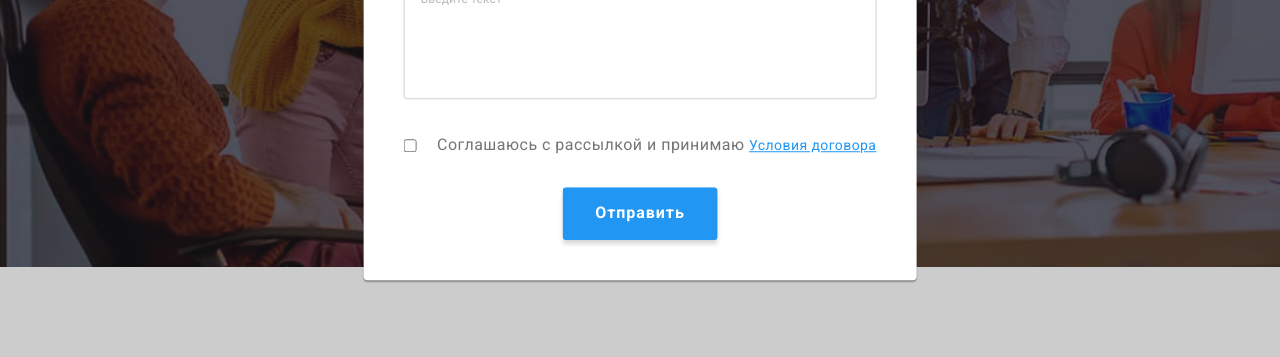
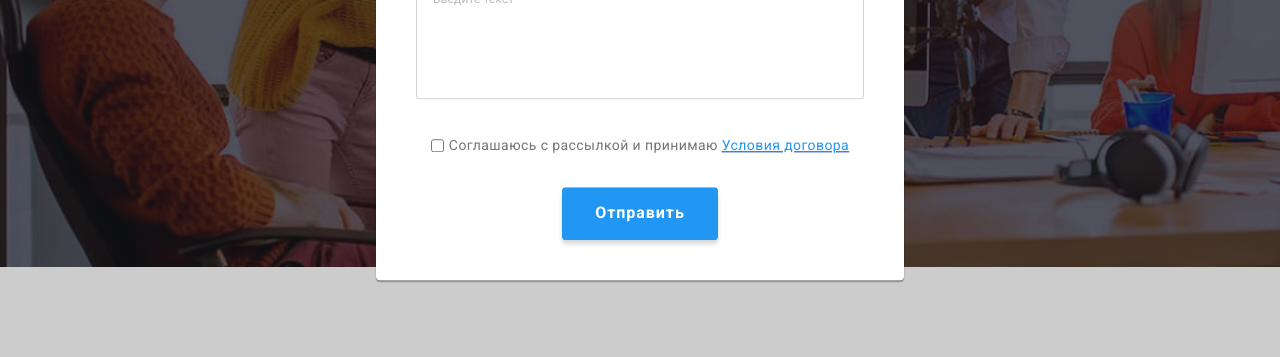
Before and after one commit to VenjaVenja/goit-markup-hw-06, a plain HTML site: page index.html in a window 1280 px wide. Both pictures are taken after a click on the button "Заказать услугу". Shown: the part 428-785 px from the top of the page. Drawn offline with nearby package versions, Linux system fonts and the light colour scheme.

Commit message:
вносит правки

```diff
--- a/css/style.css
+++ b/css/style.css
@@ -407,7 +407,41 @@ img {
   color: rgba(117, 117, 117, 0.5);
 }
 
-.checkbox-field {
+/* .icon-check {
+  margin-right: 5px;
+  display: flex;
+  align-items: center;
+  justify-content: center;
+} */
+
+/* .icon-check {
+  width: 16px;
+  height: 15px;
+  border: 2px solid #000;
+  border-radius: 2px;
+  margin-right: 5px;
+  display: flex;
+  align-items: center;
+  justify-content: center;
+} */
+
+/* .icon-check {
+  width: 15px;
+  height: 15px;
+  border: 2px solid #000000;
+  border-radius: 2px;
+  margin-right: 5px;
+  display: flex;
+  align-items: center;
+  justify-content: center;
+}
+
+.checkbox:checked + .check-label > .icon-check {
+  background: var(--accent-color);
+  border: transparent;
+} */
+
+.check-field {
   width: 100%;
   display: flex;
   align-items: center;
@@ -415,18 +449,23 @@ img {
   margin-bottom: 30px;
 }
 
-/* .icon-check {
-  margin-right: 5px;
+.checkbox {
+  display: block;
+  align-items: center;
+}
+
+.check-label {
   display: flex;
   align-items: center;
-  justify-content: center;
-} */
-
-.checklabel .offerta {
   font-size: 14px;
   line-height: 1.71;
   letter-spacing: 0.03em;
-  text-decoration-line: underline;
+  color: var(--primary-text-color);
+  margin-left: 5px;
+}
+
+.user-offer {
+  text-decoration: underline;
   color: var(--accent-color);
 }
 
--- a/index.html
+++ b/index.html
@@ -468,14 +468,14 @@
               <label for="comment" class="modal-form-label">Комментарий</label>
               <textarea name="modal-comment" id="comment" placeholder="Введите текст" class="modal-comment"></textarea>
             </div>
-            <div class="modal-form-field checkbox-field">
+            <div class="modal-form-field check-field">
               <input type="checkbox" id="check" name="policy" class="checkbox">
-              <label for="check" class="checklabel">
+              <label for="check" class="check-label">
               <span class="icon-check">
-                <svg class="" width="16" height="15">
+                <!-- <svg class="" width="16" height="15">
                   <use href="./images/sprite.svg#icon-check"></use>
-                </svg>
-                Соглашаюсь с рассылкой и принимаю <a href="" class="offerta">Условия договора</a></label>
+                </svg> -->
+                Соглашаюсь с рассылкой и принимаю <a href=""> <span class="user-offer">Условия договора</span> </a></label>
               </span>
             </div>
             <button type="submit" class="button-main form-btn">Отправить</button>
```
